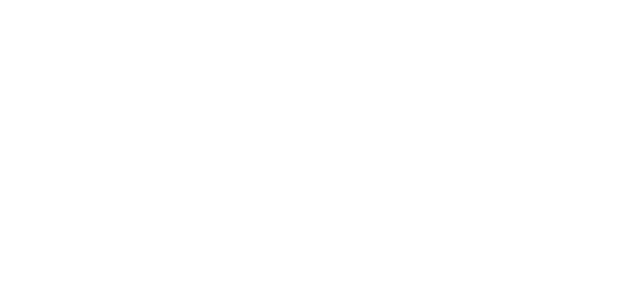
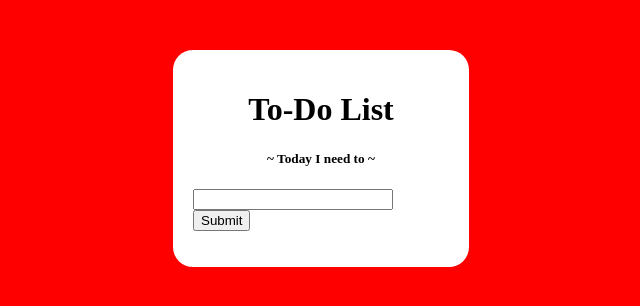
Before and after one commit to dts-kominfo-rea2a/challenge-08-KristiantoDharma, a website: page index.html in a window 1280 px wide. Shown: the whole page, without its empty margins (319-959 px from the left). Drawn offline with Linux system fonts and the light colour scheme.

Commit message:
upd index.html add function and css

```diff
--- a/index.html
+++ b/index.html
@@ -1,41 +1,90 @@
 <!DOCTYPE html>
 <html lang="en">
+
 <head>
   <meta charset="UTF-8" />
   <meta http-equiv="X-UA-Compatible" content="IE=edge" />
   <meta name="viewport" content="width=device-width, initial-scale=1.0" />
   <title>Challenge - DOM</title>
 </head>
+
+<style>
+  body {
+    background-color: red;
+  }
+
+  #app {
+    background-color: white;
+    width: 20vw;
+    border-radius: 20px;
+    margin: auto;
+    margin-top: 50px;
+    padding: 20px;
+  }
+
+  #todo-title,
+  #todo-subtitle {
+    text-align: center;
+  }
+
+  #todo-input,
+  #todo-submit {
+    vertical-align: middle;
+  }
+
+  #todo-input {
+    width: 15vw;
+  }
+</style>
+
 <body>
   <div id="app">
     <!-- TODO: Buatlah sebuah header dengan id todo-title -->
+    <h1 id="todo-title">To-Do List</h1>
     <!-- TODO: Buatlah sebuah subtitle dengan id todo-subtitle -->
-
+    <h5 id="todo-subtitle">~ Today I need to ~</h5>
     <!-- Section: input -->
     <!-- TODO: Buatlah sebuah input bertipe text dengan id todo-input -->
+    <span>
+      <input type="text" id="todo-input">
       <!-- TODO: Buatlah sebuah button dengan id todo-submit -->
-
+      <button id="todo-submit">Submit</button>
+    </span>
     <!-- Section output -->
     <!-- TODO: Buatlah sebuah <ul> dengan id todo-output -->
+    <ul id="todo-output"></ul>
   </div>
 
   <!-- ! Untuk tantangan ini, script jangan diubah ke external js yah ! -->
   <script>
     // TODO: Deklarasi variable sesuai dengan kebutuhan di sini
-      let button;
-      let input;
-      let output;
+    let button = document.getElementById('todo-submit');
+    let input = document.getElementById('todo-input');
+    let output = document.getElementById('todo-output');
 
     // TODO: Buatlah sebuah fungsi dengan nama fnClickHandler
     // Fungsi yang digunakan untuk menambahkan tulisan
     // Jangan ubah cara deklarasi fungsinya, cukup isi saja
-      function fnClickHandler(toDoItem) {}
+    function fnClickHandler(toDoItem) {
+      console.log("tost")
+      let li = document.createElement('li');
+      li.innerHTML = input.value
+      output.appendChild(li)
+      input.value = ""
+    }
 
     // TODO: register event onclick / addEventListener untuk button
     // akan menjalankan fungsi fnClickHandler
+    button.addEventListener("click", fnClickHandler);
 
     // TODO: register event onkeypress / addEventListener untuk input
     // sehingga saat di input ditekan enter akan menjalankan fungsi fnClickHandler juga
+    input.addEventListener("keypress", function (event) {
+      if (event.key == "Enter") {
+        fnClickHandler();
+      }
+    });
   </script>
 </body>
+
 </html>
```
Lines whose indentation alone changed are shown as unchanged.
